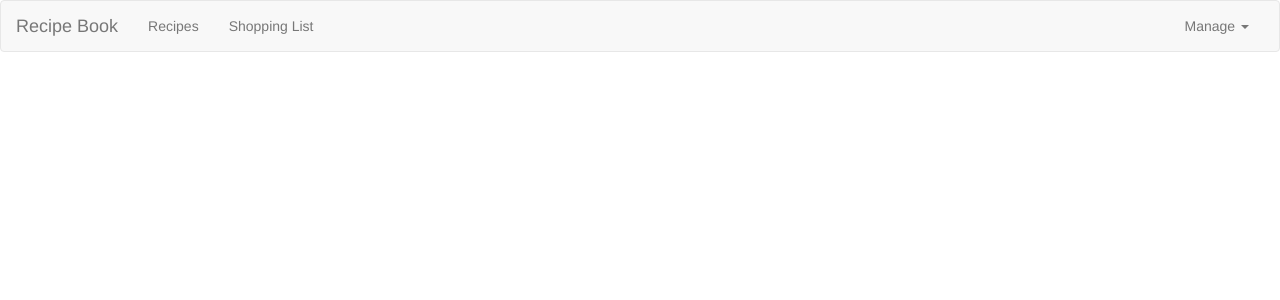
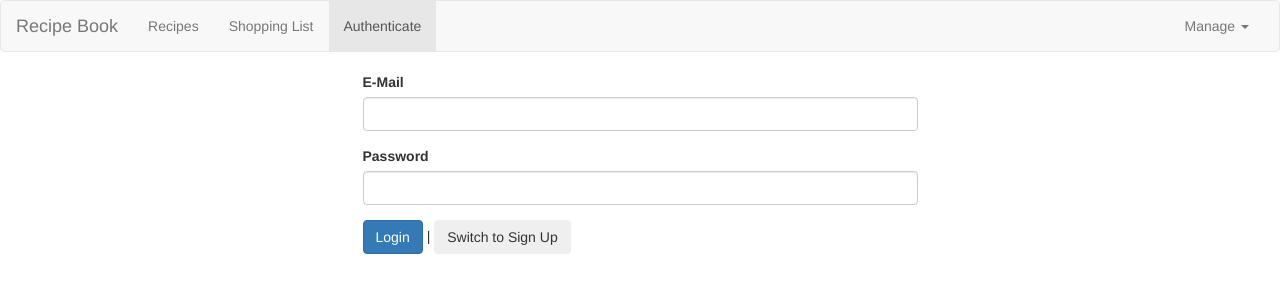
Before and after one commit to donev-stan/Cookbook-App, an Angular app in the folder cookbook-app/: page /auth in a window 1280 px wide. Before the commit this address led to /. Shown: the top 300 px of the page. Built offline with nearby package versions, Linux system fonts and the light colour scheme.

Commit message:
routing and dynamic visualization

```diff
--- a/cookbook-app/src/app/app-routing.module.ts
+++ b/cookbook-app/src/app/app-routing.module.ts
@@ -7,6 +7,7 @@ import { RecipeStartComponent } from './recipes/recipe-start/recipe-start.compon
 import { RecipeDetailComponent } from './recipes/recipe-detail/recipe-detail.component';
 import { RecipeEditComponent } from './recipes/recipe-edit/recipe-edit.component';
 import { RecipeResolverService } from './recipes/recipe-resolver.service';
+import { AuthComponent } from './auth/auth.component';
 
 const routes: Routes = [
   {
@@ -42,6 +43,10 @@ const routes: Routes = [
     path: 'shopping-list',
     component: ShoppingListComponent,
   },
+  {
+    path: 'auth',
+    component: AuthComponent,
+  },
 ];
 
 @NgModule({
--- a/cookbook-app/src/app/auth/auth.component.html
+++ b/cookbook-app/src/app/auth/auth.component.html
@@ -1,5 +1,5 @@
 <div class="row">
-  <div class="col-cx-12">
+  <div class="col-cx-12 col-md-6 col-md-offset-3">
     <form>
       <div class="form-group">
         <label for="email">E-Mail</label>
@@ -12,11 +12,17 @@
       </div>
 
       <div>
-        <button class="btn btn-primary">Sign Up</button>
-      </div>
-
-      <div>
-        <button class="btn btn-secondary">Log In</button>
+        <button class="btn btn-primary" type="submit">
+          {{ isLoginMode ? "Login" : "Sign Up" }}
+        </button>
+        |
+        <button
+          class="btn btn-secondary"
+          type="button"
+          (click)="onSwitchMode()"
+        >
+          {{ isLoginMode ? "Switch to Sign Up" : "Switch to Log In" }}
+        </button>
       </div>
     </form>
   </div>
--- a/cookbook-app/src/app/auth/auth.component.ts
+++ b/cookbook-app/src/app/auth/auth.component.ts
@@ -6,7 +6,13 @@ import { Component, OnInit } from '@angular/core';
   styleUrls: ['./auth.component.css'],
 })
 export class AuthComponent implements OnInit {
+  isLoginMode: boolean = true;
+
   constructor() {}
 
   ngOnInit() {}
+
+  onSwitchMode() {
+    this.isLoginMode = !this.isLoginMode;
+  }
 }
--- a/cookbook-app/src/app/header/header.component.html
+++ b/cookbook-app/src/app/header/header.component.html
@@ -18,6 +18,9 @@
             >Shopping List</a
           >
         </li>
+        <li routerLinkActive="active">
+          <a [routerLink]="['/auth']">Authenticate</a>
+        </li>
       </ul>
 
       <ul class="nav navbar-nav navbar-right">
```
